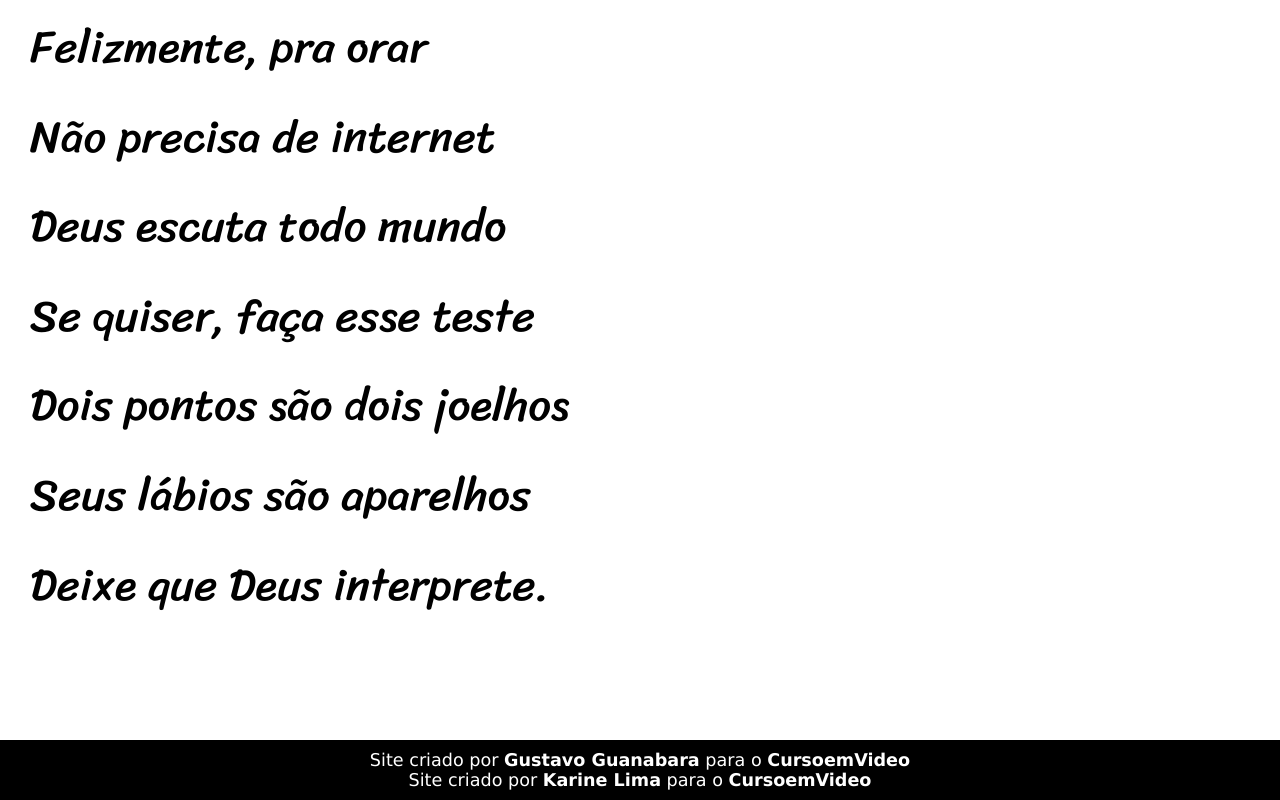
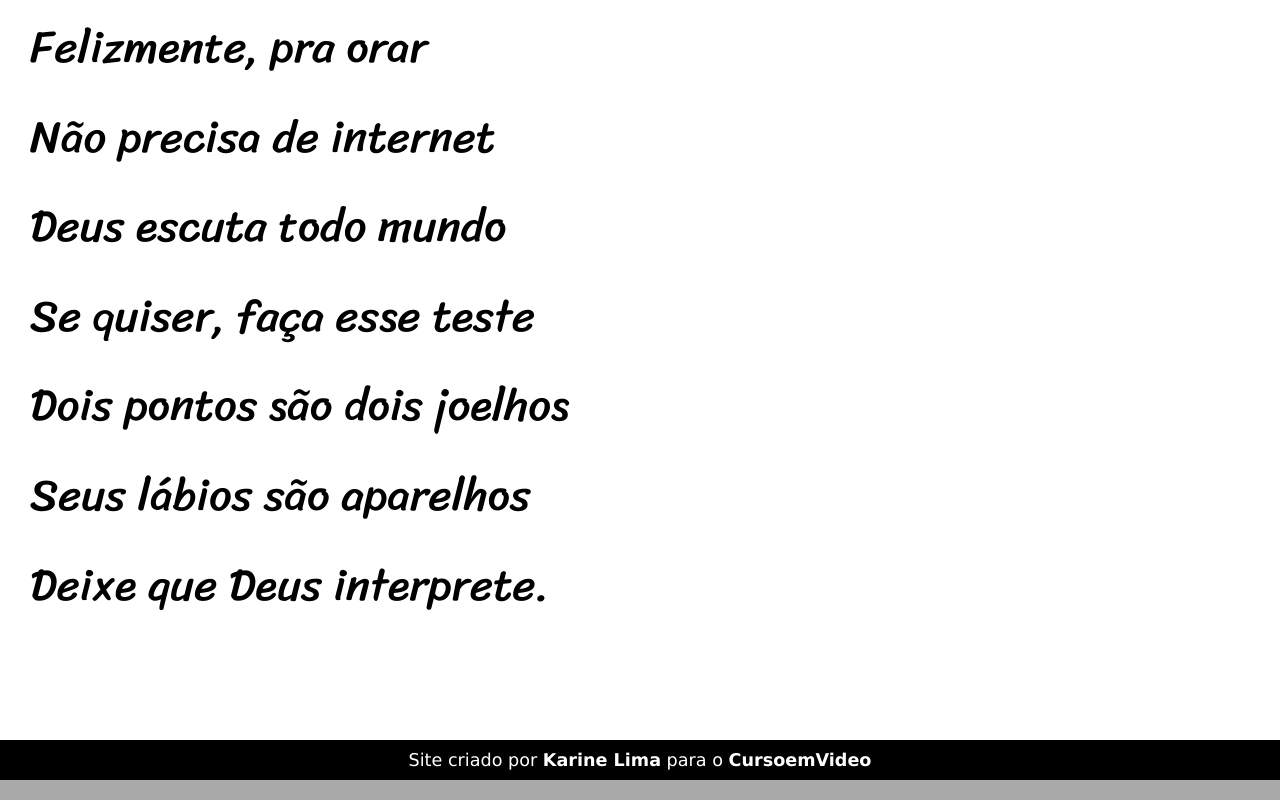
Before and after one commit to KarineE-Lima/Projeto-Cordel, a plain HTML site: page index.html in a window 1280 px wide. Shown: the part 4920-5720 px from the top of the page. Drawn offline with Linux system fonts and the light colour scheme.

Commit message:
Update index.html

```diff
--- a/index.html
+++ b/index.html
@@ -91,7 +91,6 @@
     </section>
 
     <footer>
-        <p>Site criado por <a href="https://github.com/gustavoguanabara" target="_blank" rel="external">Gustavo Guanabara</a> para o <a href="https://www.cursoemvideo.com/" target="_blank" rel="external">CursoemVideo</a></p>
         <p>Site criado por <a href="https://github.com/KarineE-Lima" target="_blank" rel="external">Karine Lima</a> para o <a href="https://www.cursoemvideo.com/" target="_blank" rel="external">CursoemVideo</a></p>
     </footer>
 </body>
```
